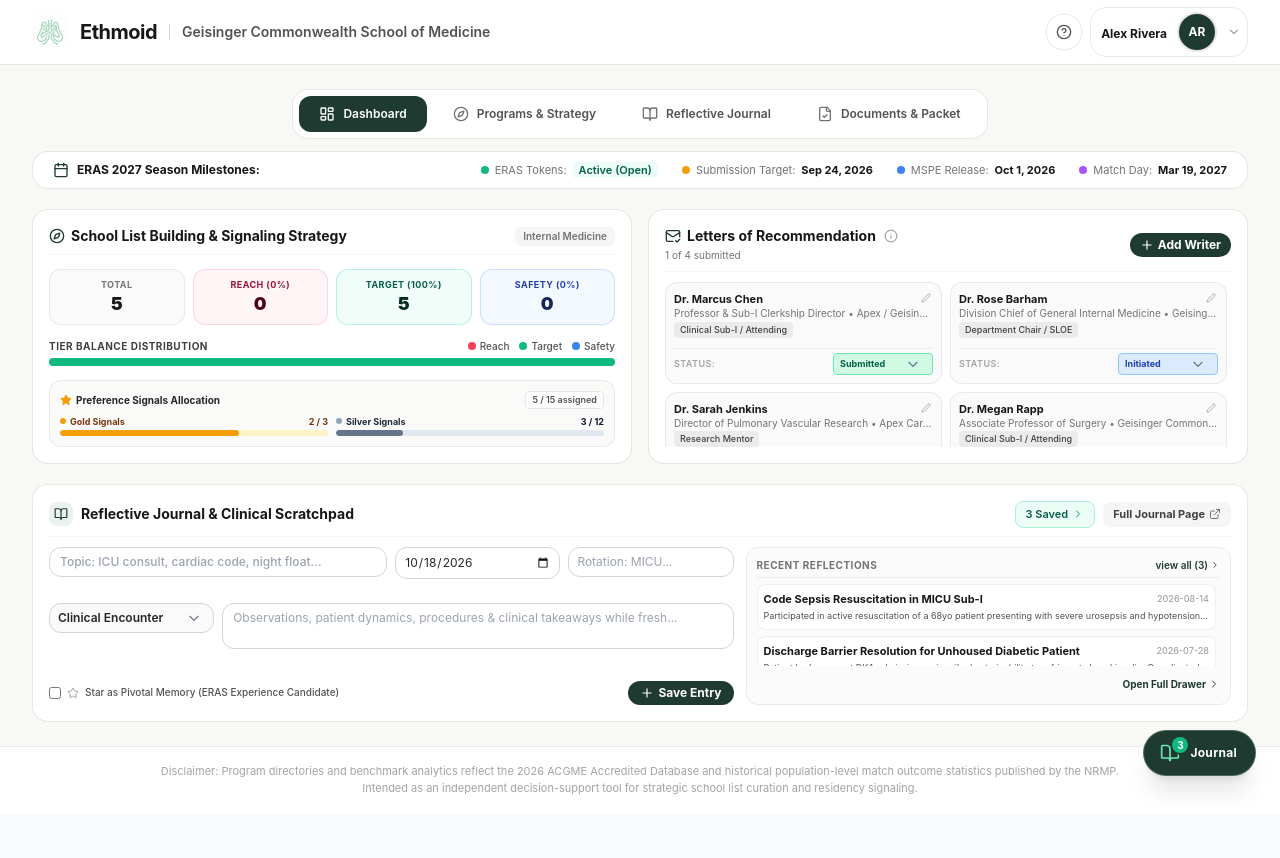
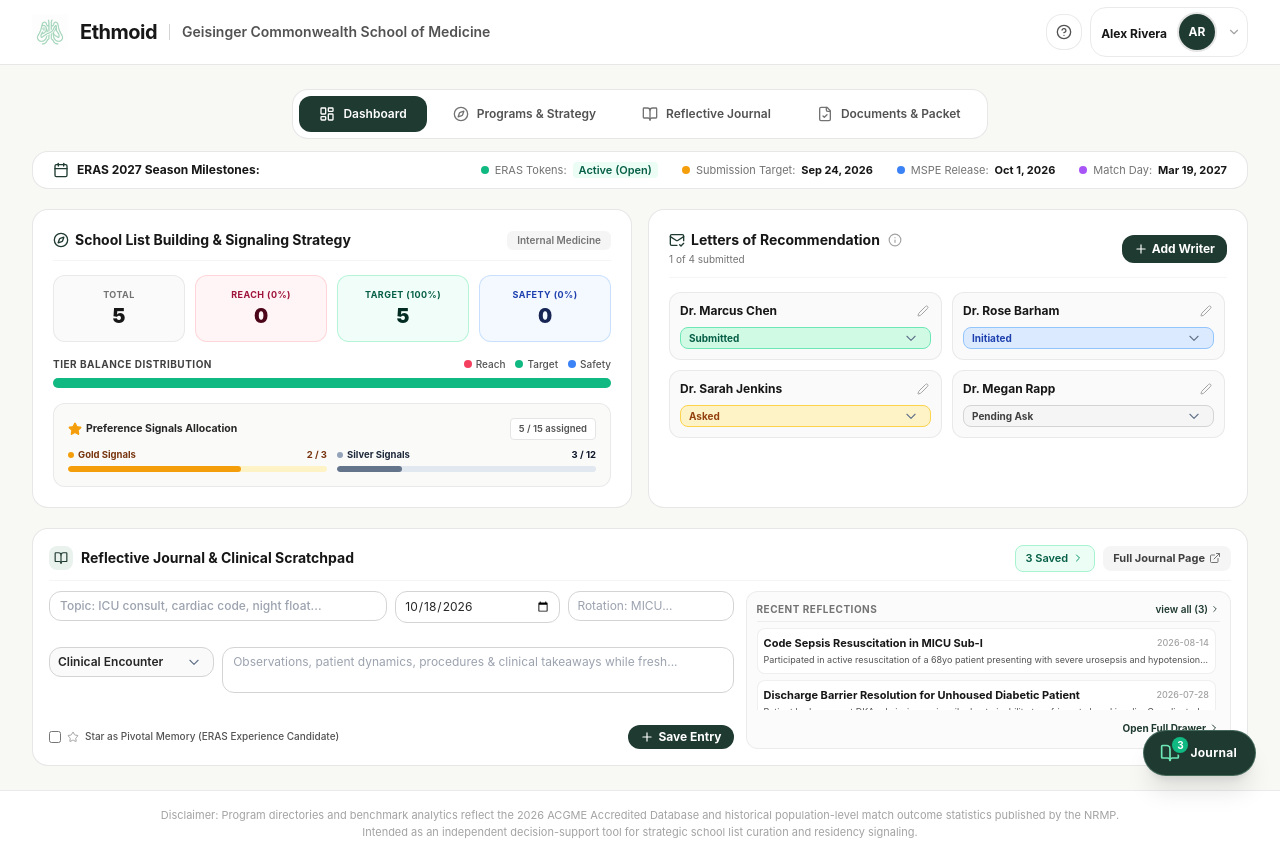
Before and after one commit to hacharya65/eras_program_list_builder, a Next.js app: page / in a window 1280 px wide. Both pictures are taken after a click on the button "Quick Demo: Log In as Alex Rivera (MS4)". Before the commit the page ends 814 px from the top, so only its background shows below. Built offline with nearby package versions, Linux system fonts and the light colour scheme.

Commit message:
fix: make LOR i icon hover-only without click popup banner

```diff
--- a/src/components/StudentDashboardHome.tsx
+++ b/src/components/StudentDashboardHome.tsx
@@ -107,7 +107,6 @@
   );
   const [isAddWriterModalOpen, setIsAddWriterModalOpen] = useState(false);
   const [editingWriterId, setEditingWriterId] = useState<string | null>(null);
-  const [showLorInfoModal, setShowLorInfoModal] = useState(false);
 
   // Modal fields for LOR
   const [writerName, setWriterName] = useState('');
@@ -331,39 +330,39 @@
             const safetyPct = totalPrograms > 0 ? Math.round((safetyCount / totalPrograms) * 100) : 0;
 
             return (
-              <div className="bg-white rounded-2xl border border-neutral-200/90 shadow-2xs p-3.5 sm:p-4 flex flex-col justify-between flex-1 space-y-2.5">
-                <div className="pb-2 border-b border-neutral-100 flex items-center justify-between">
+              <div className="bg-white rounded-2xl border border-neutral-200/90 shadow-2xs p-4 sm:p-5 flex flex-col justify-between flex-1 space-y-3.5">
+                <div className="pb-2.5 border-b border-neutral-100 flex items-center justify-between">
                   <h2 className="text-sm font-bold text-neutral-900 flex items-center gap-1.5">
                     <Compass className="w-4 h-4 text-[#1F3A30]" />
                     <span>School List Building &amp; Signaling Strategy</span>
                   </h2>
-                  <span className="text-[10px] font-semibold text-neutral-500 bg-neutral-100 px-2 py-0.5 rounded-md">
+                  <span className="text-[10px] font-semibold text-neutral-500 bg-neutral-100 px-2.5 py-0.5 rounded-md">
                     {targetSpecialty}
                   </span>
                 </div>
 
                 {/* Metrics Grid */}
-                <div className="grid grid-cols-4 gap-2">
-                  <div className="p-2 bg-neutral-50 rounded-xl border border-neutral-200/80 text-center">
+                <div className="grid grid-cols-4 gap-2.5">
+                  <div className="p-2.5 sm:p-3 bg-neutral-50 rounded-xl border border-neutral-200/80 text-center">
                     <div className="text-[9px] font-bold text-neutral-500 uppercase tracking-wider">Total</div>
-                    <div className="text-lg font-black text-neutral-900 leading-tight mt-0.5">{totalPrograms}</div>
+                    <div className="text-xl font-black text-neutral-900 leading-tight mt-0.5">{totalPrograms}</div>
                   </div>
-                  <div className="p-2 bg-rose-50/70 rounded-xl border border-rose-200/80 text-center">
+                  <div className="p-2.5 sm:p-3 bg-rose-50/70 rounded-xl border border-rose-200/80 text-center">
                     <div className="text-[9px] font-bold text-rose-800 uppercase tracking-wider">Reach ({reachPct}%)</div>
-                    <div className="text-lg font-black text-rose-950 leading-tight mt-0.5">{reachCount}</div>
+                    <div className="text-xl font-black text-rose-950 leading-tight mt-0.5">{reachCount}</div>
                   </div>
-                  <div className="p-2 bg-emerald-50/70 rounded-xl border border-emerald-200/80 text-center">
+                  <div className="p-2.5 sm:p-3 bg-emerald-50/70 rounded-xl border border-emerald-200/80 text-center">
                     <div className="text-[9px] font-bold text-emerald-800 uppercase tracking-wider">Target ({targetPct}%)</div>
-                    <div className="text-lg font-black text-emerald-950 leading-tight mt-0.5">{targetCount}</div>
+                    <div className="text-xl font-black text-emerald-950 leading-tight mt-0.5">{targetCount}</div>
                   </div>
-                  <div className="p-2 bg-blue-50/70 rounded-xl border border-blue-200/80 text-center">
+                  <div className="p-2.5 sm:p-3 bg-blue-50/70 rounded-xl border border-blue-200/80 text-center">
                     <div className="text-[9px] font-bold text-blue-800 uppercase tracking-wider">Safety ({safetyPct}%)</div>
-                    <div className="text-lg font-black text-blue-950 leading-tight mt-0.5">{safetyCount}</div>
+                    <div className="text-xl font-black text-blue-950 leading-tight mt-0.5">{safetyCount}</div>
                   </div>
                 </div>
 
                 {/* Visual Balance Distribution Bar */}
-                <div className="space-y-1">
+                <div className="space-y-1.5">
                   <div className="flex items-center justify-between text-xs">
                     <span className="text-neutral-700 font-bold flex items-center gap-1 text-[10px] uppercase tracking-wider">
                       Tier Balance Distribution
@@ -384,9 +383,9 @@
                     </div>
                   </div>
 
-                  <div className="w-full bg-neutral-100 h-2 rounded-full overflow-hidden flex shadow-inner">
+                  <div className="w-full bg-neutral-100 h-2.5 rounded-full overflow-hidden flex shadow-inner">
                     {totalPrograms === 0 ? (
-                      <div className="w-full bg-neutral-200 h-full text-center text-[8px] text-neutral-500 font-medium leading-2">
+                      <div className="w-full bg-neutral-200 h-full text-center text-[8px] text-neutral-500 font-medium leading-2.5">
                         No programs added yet
                       </div>
                     ) : (
@@ -413,21 +412,21 @@
 
                 {/* Signaling Utilization Progress Bars */}
                 {specialtyRule.totalSignals > 0 ? (
-                  <div className="p-2.5 bg-[#FAFBF9] rounded-xl border border-neutral-200/80 space-y-1.5">
+                  <div className="p-3 sm:p-3.5 bg-[#FAFBF9] rounded-xl border border-neutral-200/80 space-y-2">
                     <div className="flex items-center justify-between text-xs">
-                      <div className="font-bold text-neutral-800 flex items-center gap-1 text-[10px]">
-                        <Star className="w-3 h-3 text-amber-500 fill-amber-500" />
+                      <div className="font-bold text-neutral-800 flex items-center gap-1 text-[10.5px]">
+                        <Star className="w-3.5 h-3.5 text-amber-500 fill-amber-500" />
                         <span>Preference Signals Allocation</span>
                       </div>
-                      <span className="text-[9px] font-semibold text-neutral-600 bg-white px-1.5 py-0.2 rounded border border-neutral-200">
+                      <span className="text-[9.5px] font-semibold text-neutral-600 bg-white px-2 py-0.5 rounded border border-neutral-200">
                         {goldUsed + silverUsed} / {specialtyRule.totalSignals} assigned
                       </span>
                     </div>
 
-                    <div className="grid grid-cols-1 sm:grid-cols-2 gap-2">
+                    <div className="grid grid-cols-1 sm:grid-cols-2 gap-2.5">
                       {specialtyRule.goldSignals > 0 && (
-                        <div className="space-y-0.5">
-                          <div className="flex justify-between text-[9px]">
+                        <div className="space-y-1">
+                          <div className="flex justify-between text-[9.5px]">
                             <span className="font-bold text-amber-900 flex items-center gap-1">
                               <span className="w-1.5 h-1.5 rounded-full bg-amber-500 inline-block"></span>
                               Gold Signals
@@ -447,8 +446,8 @@
                         </div>
                       )}
 
-                      <div className="space-y-0.5">
-                        <div className="flex justify-between text-[9px]">
+                      <div className="space-y-1">
+                        <div className="flex justify-between text-[9.5px]">
                           <span className="font-bold text-slate-800 flex items-center gap-1">
                             <span className="w-1.5 h-1.5 rounded-full bg-slate-400 inline-block"></span>
                             {specialtyRule.goldSignals > 0 ? 'Silver Signals' : 'Preference Signals'}
@@ -469,7 +468,7 @@
                     </div>
                   </div>
                 ) : (
-                  <div className="p-2 bg-neutral-50 rounded-xl border border-neutral-200 text-[10px] text-neutral-500">
+                  <div className="p-2.5 bg-neutral-50 rounded-xl border border-neutral-200 text-[11px] text-neutral-500">
                     {targetSpecialty} does not participate in preference signaling under current AAMC guidelines.
                   </div>
                 )}
@@ -480,8 +479,8 @@
 
         {/* ==================== COLUMN 2: LETTERS OF RECOMMENDATION ==================== */}
         <div className="flex flex-col">
-          <div className="bg-white rounded-2xl border border-neutral-200/90 shadow-2xs p-3.5 sm:p-4 flex flex-col justify-between flex-1 space-y-2.5">
-            <div className="pb-2 border-b border-neutral-100 flex items-center justify-between">
+          <div className="bg-white rounded-2xl border border-neutral-200/90 shadow-2xs p-4 sm:p-5 flex flex-col justify-between flex-1 space-y-3.5">
+            <div className="pb-2.5 border-b border-neutral-100 flex items-center justify-between">
               <div>
                 <div className="flex items-center gap-1.5">
                   <h2 className="text-sm font-bold text-neutral-900 flex items-center gap-1.5">
@@ -489,24 +488,21 @@
                     <span>Letters of Recommendation</span>
                   </h2>
 
-                  {/* Integrated (i) icon next to title */}
+                  {/* Integrated (i) icon next to title: hover tooltip only */}
                   <div className="relative group inline-flex items-center">
-                    <button
-                      type="button"
+                    <span
                       aria-label="Letters of Recommendation Guidelines"
-                      onClick={() => setShowLorInfoModal(!showLorInfoModal)}
-                      className="text-neutral-400 hover:text-[#1F3A30] transition-colors p-0.5 rounded cursor-pointer"
-                      title="Rule of Thumb for Letters of Recommendation"
+                      className="text-neutral-400 hover:text-[#1F3A30] transition-colors p-0.5 rounded cursor-help inline-flex items-center"
                     >
                       <Info className="w-3.5 h-3.5 text-neutral-400 hover:text-[#1F3A30]" />
-                    </button>
+                    </span>
 
                     {/* Tooltip on hover */}
-                    <div className="absolute left-0 bottom-full mb-1.5 hidden group-hover:block z-30 pointer-events-none w-72">
+                    <div className="absolute left-1/2 -translate-x-1/2 bottom-full mb-1.5 hidden group-hover:block z-30 pointer-events-none w-72 animate-fade-in">
                       <div className="bg-neutral-900 text-white text-[11px] rounded-xl px-3 py-2 shadow-xl border border-neutral-700 leading-snug">
                         <span className="font-bold text-amber-300">Rule of Thumb:</span> Target 3–4 letters by July 15. Ensure &ge;1 Sub-I attending letter in {targetSpecialty}.
                       </div>
-                      <div className="w-2 h-2 bg-neutral-900 rotate-45 ml-2 -mt-1"></div>
+                      <div className="w-2 h-2 bg-neutral-900 rotate-45 mx-auto -mt-1"></div>
                     </div>
                   </div>
                 </div>
@@ -517,75 +513,46 @@
 
               <button
                 onClick={handleOpenAddWriter}
-                className="px-2.5 py-1 bg-[#1F3A30] hover:bg-[#162D25] text-white rounded-xl text-xs font-bold flex items-center gap-1 shadow-2xs transition-colors cursor-pointer shrink-0"
+                className="px-3 py-1.5 bg-[#1F3A30] hover:bg-[#162D25] text-white rounded-xl text-xs font-bold flex items-center gap-1 shadow-2xs transition-colors cursor-pointer shrink-0"
               >
                 <Plus className="w-3.5 h-3.5" />
                 <span>Add Writer</span>
               </button>
             </div>
 
-            {/* Click-expanded Rule of Thumb Info Banner */}
-            {showLorInfoModal && (
-              <div className="p-2 bg-amber-50/90 border border-amber-200/90 rounded-xl text-amber-950 flex items-start justify-between gap-2 text-[10px] animate-fade-in">
-                <div className="flex items-start gap-1.5">
-                  <Sparkles className="w-3 h-3 text-amber-700 shrink-0 mt-0.5" />
-                  <p className="leading-tight">
-                    <strong>Rule of Thumb:</strong> Target 3–4 letters by July 15. Ensure &ge;1 Sub-I attending letter in {targetSpecialty}.
-                  </p>
-                </div>
-                <button
-                  onClick={() => setShowLorInfoModal(false)}
-                  className="text-amber-800 hover:text-amber-950 p-0.5 shrink-0 cursor-pointer"
-                  title="Close tip"
-                >
-                  <X className="w-3 h-3" />
-                </button>
-              </div>
-            )}
-
-            {/* Writer List (Subgrid: fits at least 6 writers in 2 columns x 3 rows cleanly) */}
-            <div className="flex-1 min-h-[160px]">
+            {/* Writer List: Fits at least 6 writers in a clean 2-column grid without scrolling */}
+            <div className="flex-1 min-h-[195px] flex flex-col justify-start">
               {writers.length === 0 ? (
-                <div className="h-full min-h-[160px] flex items-center justify-center text-center text-xs text-neutral-400">
+                <div className="h-full min-h-[195px] flex items-center justify-center text-center text-xs text-neutral-400">
                   No letter writers added yet. Click &quot;Add Writer&quot; above.
                 </div>
               ) : (
-                <div className="grid grid-cols-1 sm:grid-cols-2 gap-2 max-h-[165px] overflow-y-auto pr-1 scrollbar-thin">
+                <div className="grid grid-cols-1 sm:grid-cols-2 gap-2.5 max-h-[225px] overflow-y-auto pr-0.5 scrollbar-thin">
                   {writers.map((w) => (
                     <div
                       key={w.id}
-                      className="p-2 bg-neutral-50 border border-neutral-200/80 rounded-xl text-xs hover:border-neutral-300 transition-colors flex flex-col justify-between"
+                      className="p-2.5 bg-neutral-50 hover:bg-neutral-100/80 border border-neutral-200/80 rounded-xl text-xs hover:border-neutral-300 transition-colors flex flex-col justify-between shadow-2xs"
                     >
-                      <div className="min-w-0">
-                        <div className="flex items-start justify-between gap-1">
-                          <div className="font-bold text-neutral-900 truncate text-[11px]">{w.writerName}</div>
-                          <button
-                            onClick={() => handleOpenEditWriter(w)}
-                            className="text-neutral-400 hover:text-neutral-700 p-0.5 cursor-pointer shrink-0"
-                            title="Edit writer details"
-                          >
-                            <Edit2 className="w-2.5 h-2.5" />
-                          </button>
-                        </div>
-                        <div className="text-[10px] text-neutral-500 leading-tight truncate">
-                          {w.writerTitle} &bull; {w.institution}
-                        </div>
-                        <div className="mt-0.5">
-                          <span className="inline-block text-[9px] px-1.5 py-0.2 rounded bg-neutral-200/70 text-neutral-700 font-medium truncate max-w-full">
-                            {w.letterType}
-                          </span>
-                        </div>
+                      {/* Name & Edit pencil icon */}
+                      <div className="flex items-center justify-between gap-1.5">
+                        <span className="font-bold text-neutral-900 text-xs truncate" title={w.writerName}>
+                          {w.writerName}
+                        </span>
+                        <button
+                          onClick={() => handleOpenEditWriter(w)}
+                          className="text-neutral-400 hover:text-neutral-700 p-0.5 rounded hover:bg-neutral-200/60 transition-colors cursor-pointer shrink-0"
+                          title="Edit writer details"
+                        >
+                          <Edit2 className="w-3 h-3" />
+                        </button>
                       </div>
 
-                      {/* Status Pill Selector */}
-                      <div className="mt-1.5 pt-1 border-t border-neutral-200/60 flex items-center justify-between gap-1">
-                        <span className="text-[9px] text-neutral-400 uppercase tracking-wider font-semibold">
-                          Status:
-                        </span>
+                      {/* Status Selector Pill */}
+                      <div className="mt-2">
                         <select
                           value={w.status}
                           onChange={(e) => handleQuickStatusChange(w.id, e.target.value as LetterRequestStatus)}
-                          className={`text-[9px] font-bold rounded px-1.5 py-0.5 border cursor-pointer ${
+                          className={`text-[10px] font-bold rounded-lg px-2 py-0.5 border cursor-pointer w-full transition-colors ${
                             w.status === 'submitted'
                               ? 'bg-emerald-100 text-emerald-800 border-emerald-300'
                               : w.status === 'initiated_eras'
```
